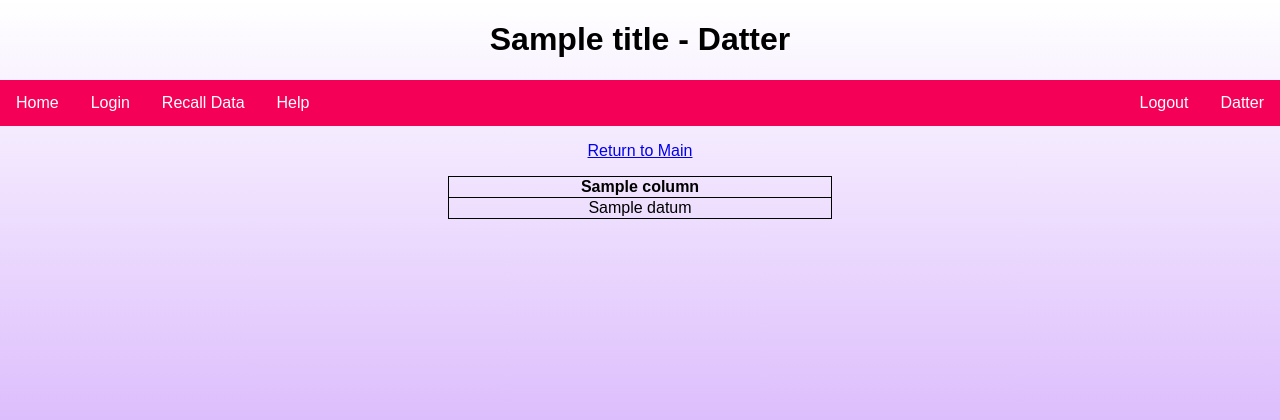
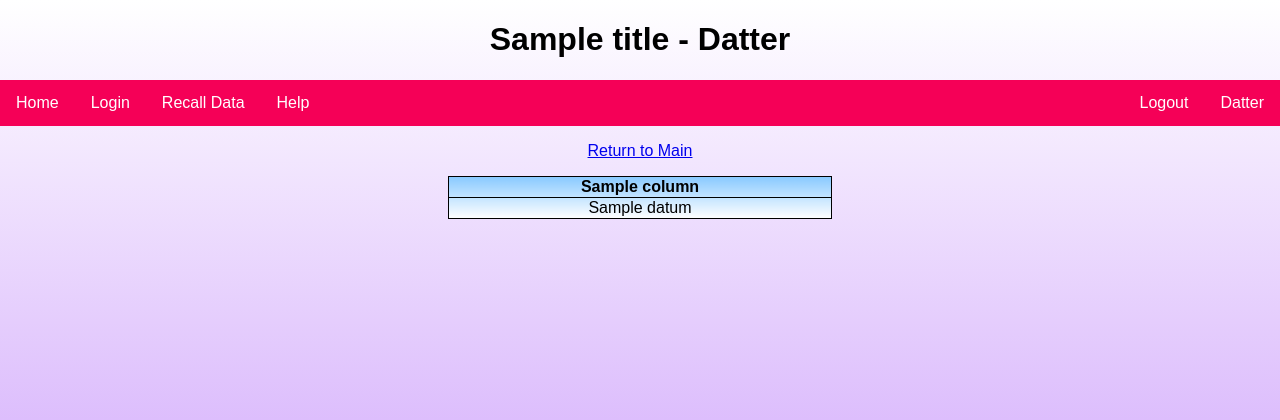
Before and after one commit to Capstone-Group-6/Datter, a Python web app: template views/dataset.jinja2 in a window 1280 px wide. Shown: the top 420 px of the page. Run offline with Jinja, Linux system fonts and the light colour scheme; the template is opened without the code that fills it: most values are stand-ins (such as "Sample title", 1, 10 or a date in 2020).

Commit message:
table background

```diff
--- a/static/style.css
+++ b/static/style.css
@@ -244,6 +244,7 @@ input[type="date"]{
 }
 
 .dataset{
+	background-image: linear-gradient(rgb(136, 201, 255), #ffffff);
 	margin-left: auto;
 	margin-right: auto;
 	width: 30%;
```
